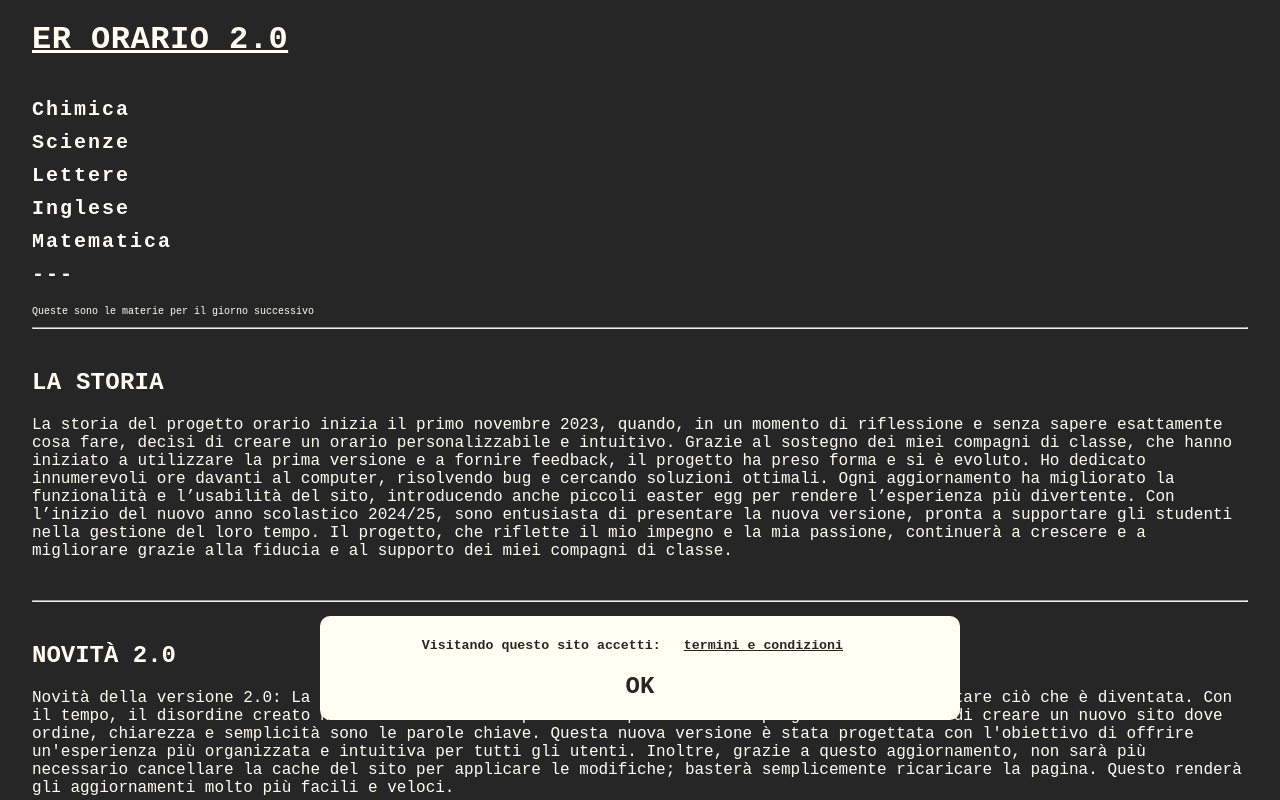
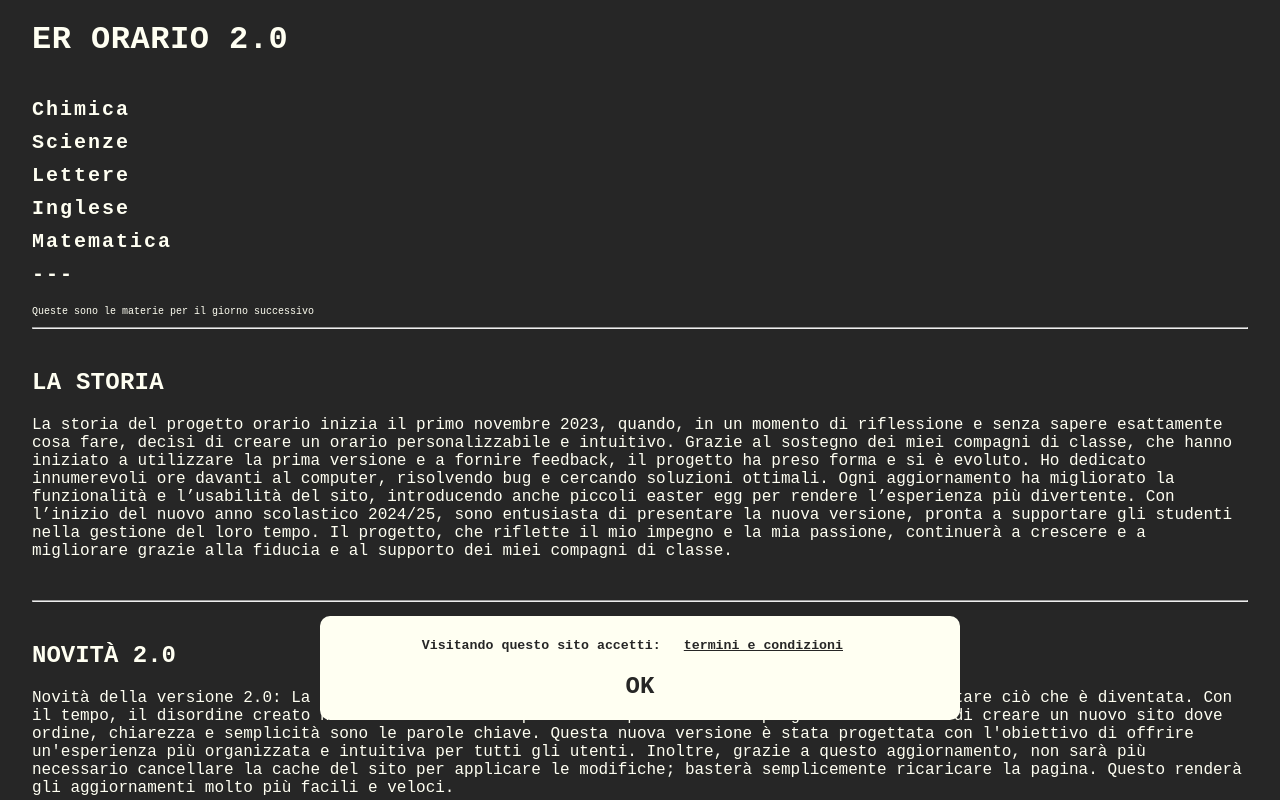
Before and after one commit to ingegnere-09/Er-Orario-2.0, a plain HTML site: page index2.html in a window 1280 px wide. Shown: the top 800 px of the page. Drawn offline with Linux system fonts and the light colour scheme.

Commit message:
Update style.css

```diff
--- a/style.css
+++ b/style.css
@@ -10,6 +10,10 @@ body{
 .title{
     margin-bottom: 40px;
     letter-spacing: 0.5px;
+    text-decoration: none;
+}
+.title:hover{
+    filter: none;
 }
 .title2{
     letter-spacing: 1px;
```
